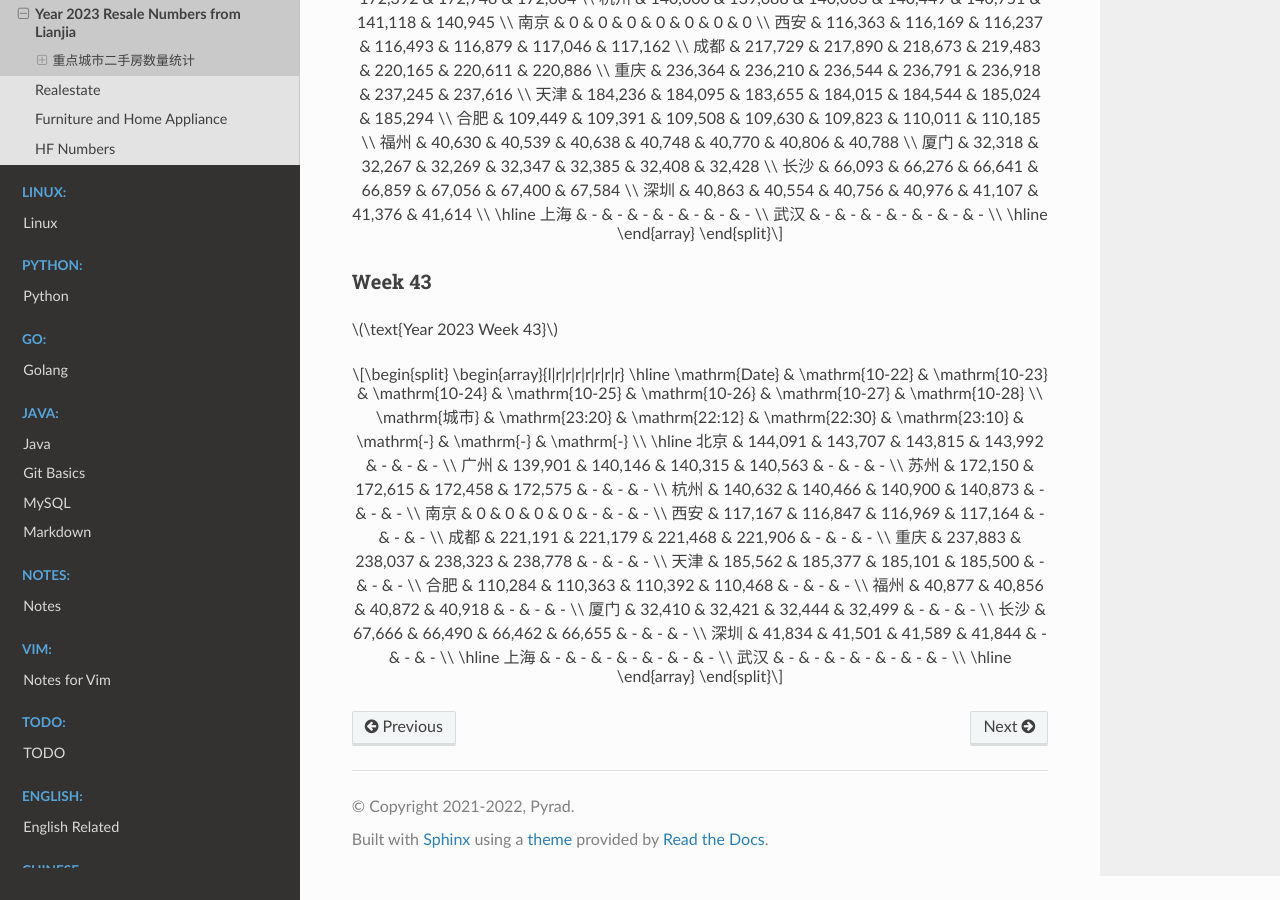
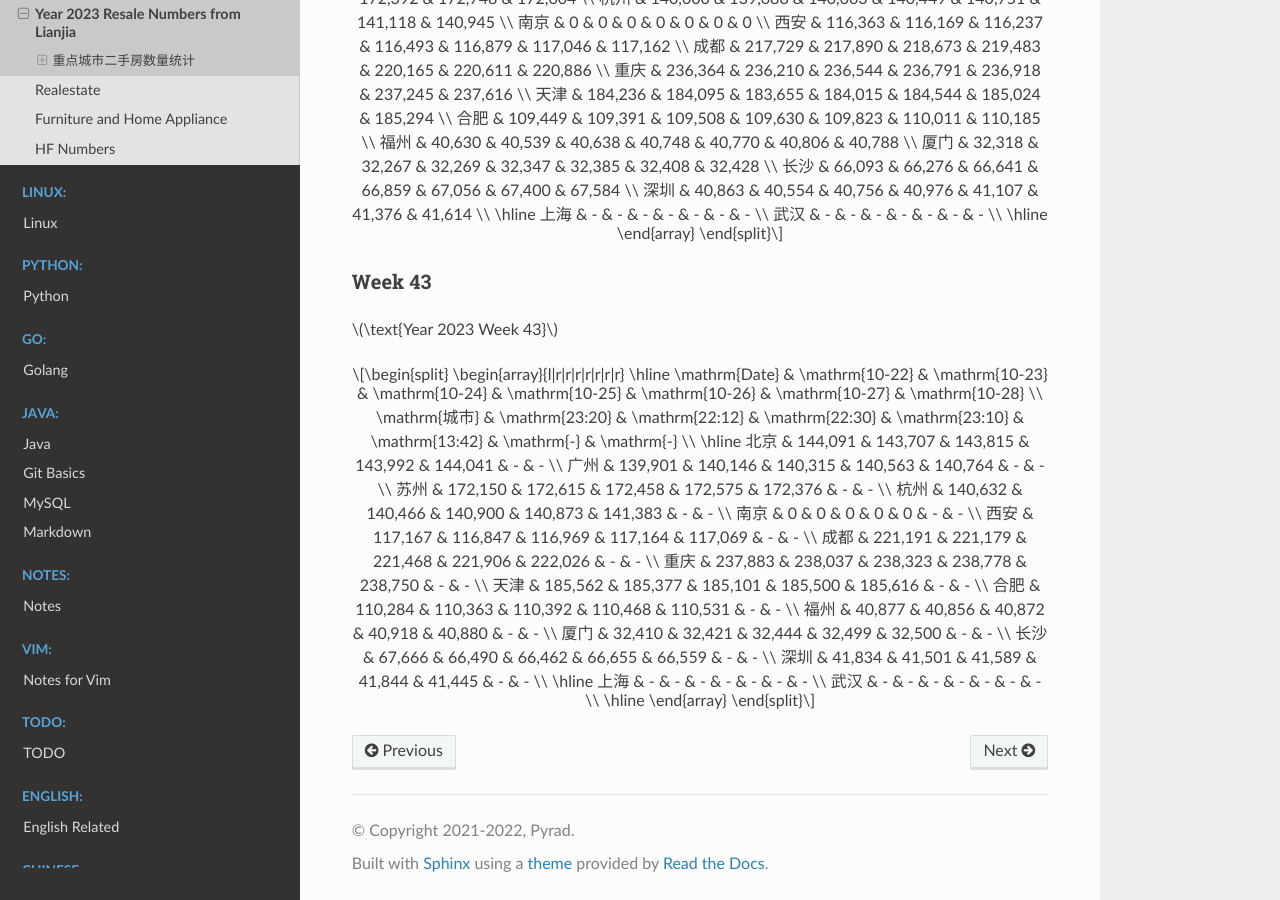
Before and after one commit to Pyrad/pyradnotes, a Sphinx documentation site: the page built from source/RealEstate/resalenumbers2023.md, in a window 1280 px wide and 900 px high, scrolled down 16614 px. Built offline with Sphinx 7.4.7 and the Read the Docs theme 2.0.0, drawn with Linux system fonts in a browser that asks for light colours; a script that is not in the unit is left out.

Commit message:
Realestate Update resale numbers 2023-10-26 13:42

```diff
--- a/source/RealEstate/resalenumbers2023.md
+++ b/source/RealEstate/resalenumbers2023.md
@@ -1090,22 +1090,22 @@
 \begin{array}{l|r|r|r|r|r|r|r}
 \hline
 \mathrm{Date} & \mathrm{10-22} & \mathrm{10-23} & \mathrm{10-24} & \mathrm{10-25} & \mathrm{10-26} & \mathrm{10-27} & \mathrm{10-28} \\
-\mathrm{城市} & \mathrm{23:20} & \mathrm{22:12} & \mathrm{22:30} & \mathrm{23:10} & \mathrm{-} & \mathrm{-} & \mathrm{-} \\
+\mathrm{城市} & \mathrm{23:20} & \mathrm{22:12} & \mathrm{22:30} & \mathrm{23:10} & \mathrm{13:42} & \mathrm{-} & \mathrm{-} \\
 \hline
-北京 & 144,091 & 143,707 & 143,815 & 143,992 & - & - & - \\
-广州 & 139,901 & 140,146 & 140,315 & 140,563 & - & - & - \\
-苏州 & 172,150 & 172,615 & 172,458 & 172,575 & - & - & - \\
-杭州 & 140,632 & 140,466 & 140,900 & 140,873 & - & - & - \\
-南京 & 0 & 0 & 0 & 0 & - & - & - \\
-西安 & 117,167 & 116,847 & 116,969 & 117,164 & - & - & - \\
-成都 & 221,191 & 221,179 & 221,468 & 221,906 & - & - & - \\
-重庆 & 237,883 & 238,037 & 238,323 & 238,778 & - & - & - \\
-天津 & 185,562 & 185,377 & 185,101 & 185,500 & - & - & - \\
-合肥 & 110,284 & 110,363 & 110,392 & 110,468 & - & - & - \\
-福州 & 40,877 & 40,856 & 40,872 & 40,918 & - & - & - \\
-厦门 & 32,410 & 32,421 & 32,444 & 32,499 & - & - & - \\
-长沙 & 67,666 & 66,490 & 66,462 & 66,655 & - & - & - \\
-深圳 & 41,834 & 41,501 & 41,589 & 41,844 & - & - & - \\
+北京 & 144,091 & 143,707 & 143,815 & 143,992 & 144,041 & - & - \\
+广州 & 139,901 & 140,146 & 140,315 & 140,563 & 140,764 & - & - \\
+苏州 & 172,150 & 172,615 & 172,458 & 172,575 & 172,376 & - & - \\
+杭州 & 140,632 & 140,466 & 140,900 & 140,873 & 141,383 & - & - \\
+南京 & 0 & 0 & 0 & 0 & 0 & - & - \\
+西安 & 117,167 & 116,847 & 116,969 & 117,164 & 117,069 & - & - \\
+成都 & 221,191 & 221,179 & 221,468 & 221,906 & 222,026 & - & - \\
+重庆 & 237,883 & 238,037 & 238,323 & 238,778 & 238,750 & - & - \\
+天津 & 185,562 & 185,377 & 185,101 & 185,500 & 185,616 & - & - \\
+合肥 & 110,284 & 110,363 & 110,392 & 110,468 & 110,531 & - & - \\
+福州 & 40,877 & 40,856 & 40,872 & 40,918 & 40,880 & - & - \\
+厦门 & 32,410 & 32,421 & 32,444 & 32,499 & 32,500 & - & - \\
+长沙 & 67,666 & 66,490 & 66,462 & 66,655 & 66,559 & - & - \\
+深圳 & 41,834 & 41,501 & 41,589 & 41,844 & 41,445 & - & - \\
 \hline
 上海 & - & - & - & - & - & - & - \\
 武汉 & - & - & - & - & - & - & - \\
```
Also changed, not shown: 1 other file.
